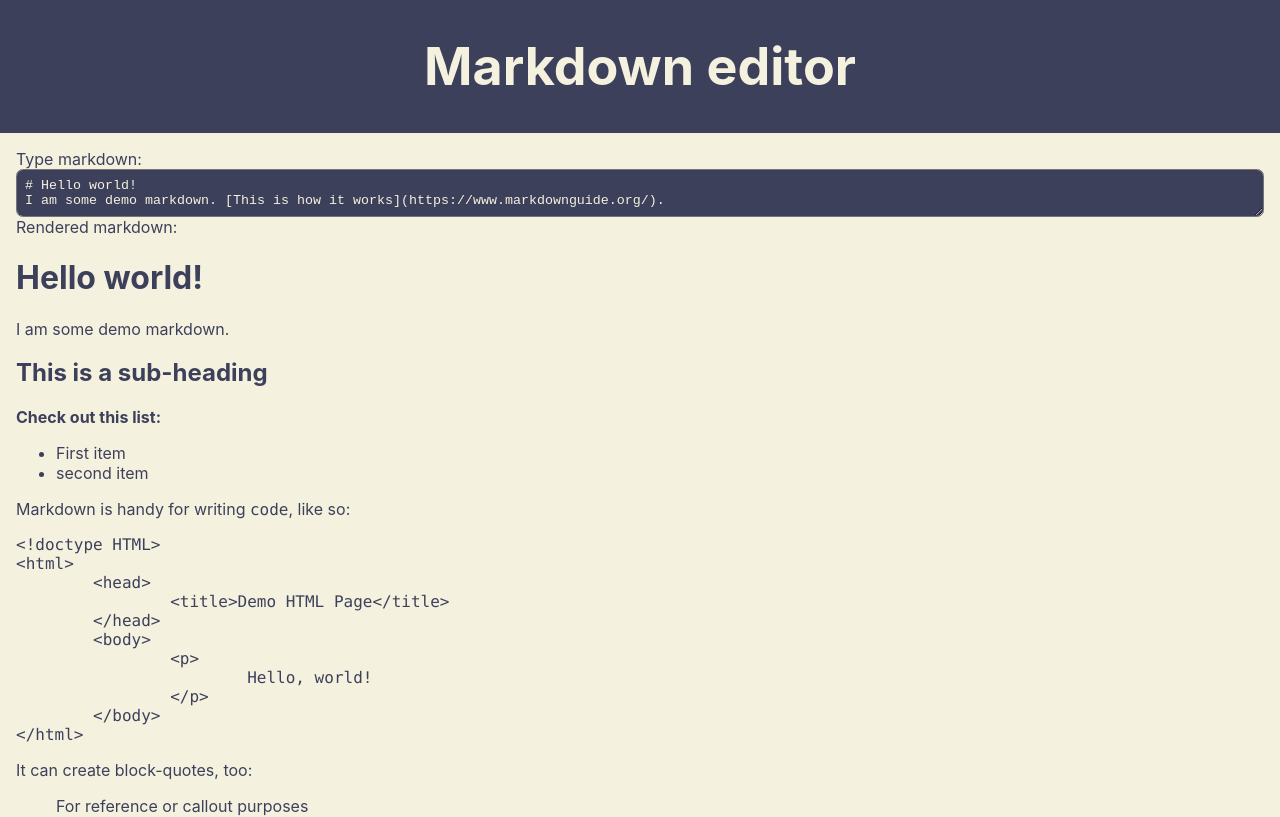
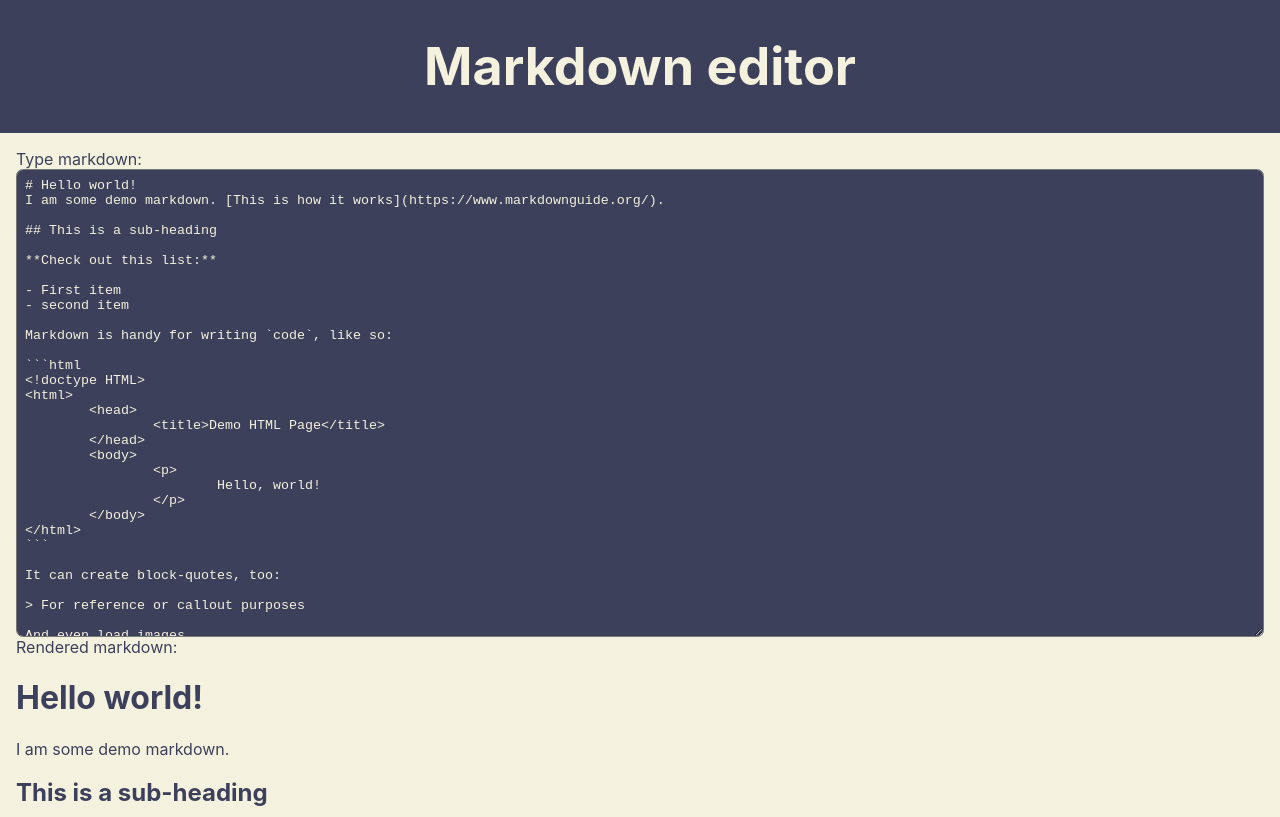
Before and after one commit to ettmetal/fcc-assignments, a React (Create React App) app in the folder md-viewer/: page / in a window 1280 px wide. Shown: the top 817 px of the page. Built offline with nearby package versions, Linux system fonts and the light colour scheme.

Commit message:
Better visuals for input text

```diff
--- a/md-viewer/src/MarkdownInput.css
+++ b/md-viewer/src/MarkdownInput.css
@@ -2,5 +2,7 @@ textarea {
     background-color: var(--color-dark);
     border-radius: 0.5em;
     color: var(--color-base);
+    max-width: 100%;
     padding: .6em;
+    resize: vertical;
 }
--- a/md-viewer/src/MarkdownInput.js
+++ b/md-viewer/src/MarkdownInput.js
@@ -7,7 +7,7 @@ function MarkdownInput(props) {
     return (
         <>
             <label htmlFor="editor">Type markdown:</label>
-            <textarea type="text" id="editor" onChange={updateInput} defaultValue={props.markdown}></textarea>
+            <textarea type="text" id="editor" onChange={updateInput} defaultValue={props.markdown} rows="30"></textarea>
         </>
     );
 }
```
